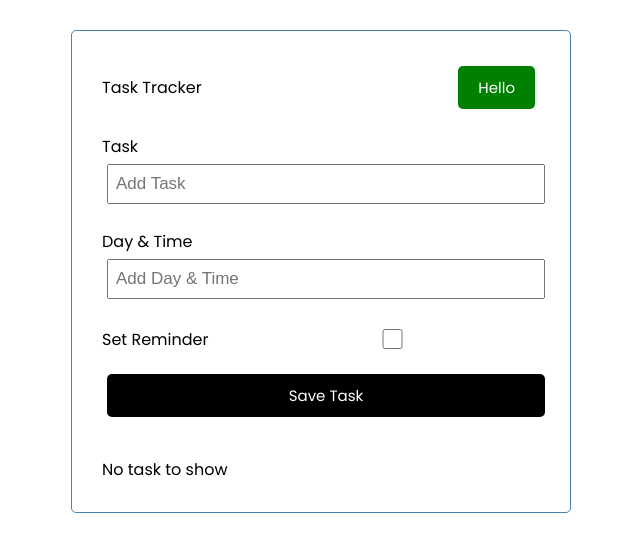
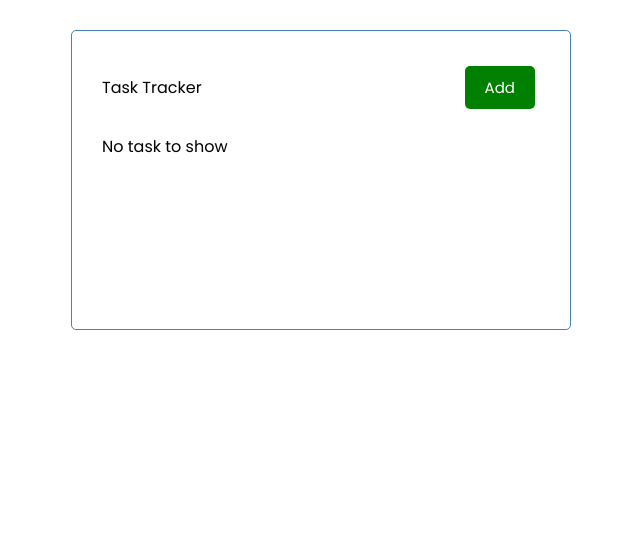
Before and after one commit to kqiu10/react-crash-2021, a React (Create React App) app in the folder react-task-tracker/: page / in a window 1280 px wide. Shown: the top 552 px of the page, without its empty margins (319-959 px from the left). Built offline with nearby package versions, Linux system fonts and the light colour scheme.

Commit message:
added button

```diff
--- a/react-task-tracker/src/App.js
+++ b/react-task-tracker/src/App.js
@@ -6,10 +6,11 @@
 
 function App() {
   const [tasks, setTasks] = useState([]);
+  const [ShowAddTask, setShowAddTask] = useState(false);
 
   //Add Task
   const addTask = (task) => {
-    console.log(task);
+
   }
 
   //Delete Task
@@ -22,8 +23,8 @@
 
   return (
     <div className="container">
-      <Header />
-      <AddTask onAdd={addTask}/>
+      <Header onAdd={() => setShowAddTask(!ShowAddTask)} ShowAdd={ ShowAddTask }/>
+      {ShowAddTask && <AddTask onAdd={addTask}/>}
       {tasks.length > 0 ? (
         <Tasks tasks={tasks} onDelete={deleteTask} onToggle={toggleReminder} />
       ) : (
--- a/react-task-tracker/src/components/Header.js
+++ b/react-task-tracker/src/components/Header.js
@@ -1,14 +1,12 @@
 import PropTypes from 'prop-types'
 import Button from './Button'
 
-const Header = (props) => {
-  const onClick = () => {
-    console.log('Click');
-  }
+const Header = ({title, onAdd, ShowAdd }) => {
+
   return (
     <header className="header">
-      <p>{props.title}</p>
-      <Button color='green' text='Hello' onClick={onClick} />
+      <p>{title}</p>
+      <Button color={ShowAdd ? 'red' : 'green'} text={ShowAdd ? 'Close' : 'Add'} onClick={onAdd} />
     </header>
   )
 }
```
